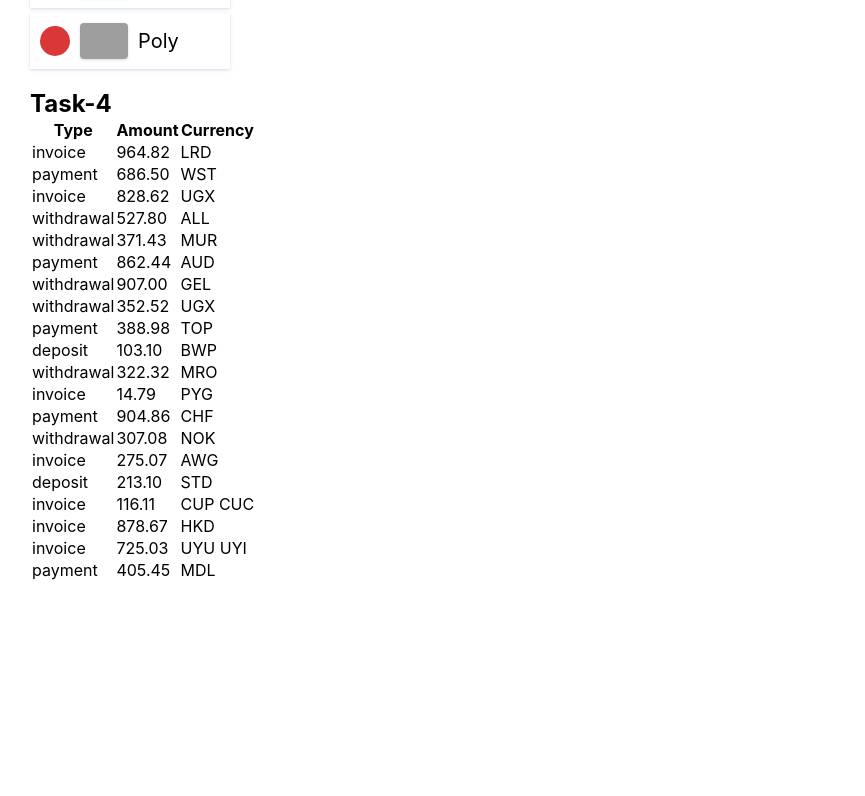
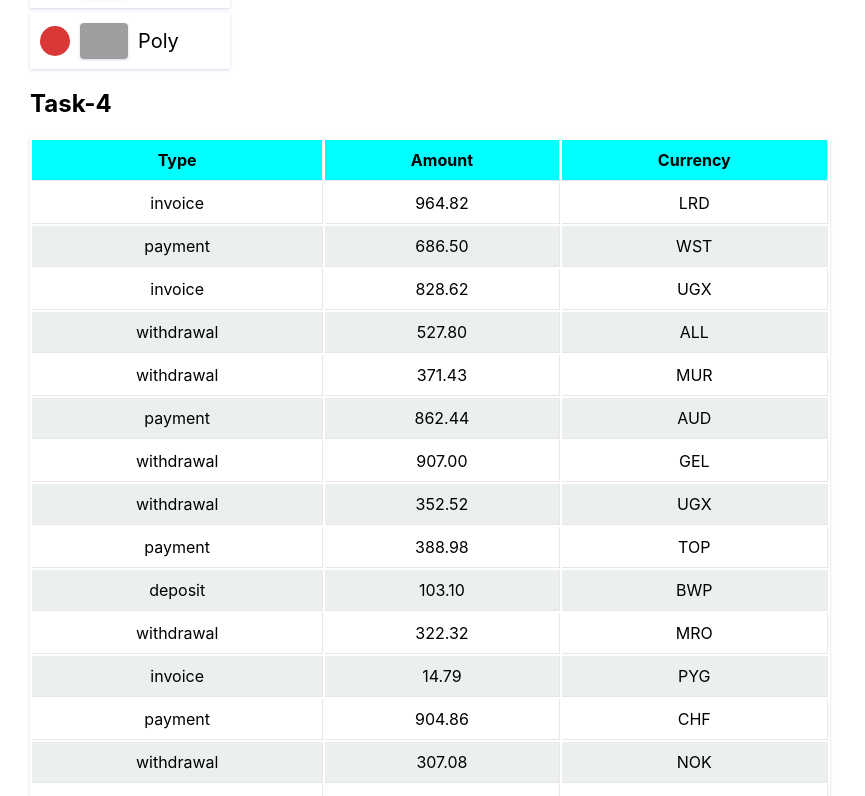
Before and after one commit to catherin-k/goit-react-hw-01-components, a React (Create React App) app: page / in a window 1280 px wide. Shown: the part 984-1780 px from the top of the page, without its empty margins (0-865 px from the left). Before the commit the page ends 1566 px from the top, so only its background shows below. Built offline with nearby package versions, Linux system fonts and the light colour scheme; grey boxes are pictures that could not be loaded.

Commit message:
add styles for task-4

```diff
--- a/src/components/task-4/TransactionHistory.js
+++ b/src/components/task-4/TransactionHistory.js
@@ -1,8 +1,9 @@
 import React from 'react';
 import PropTypes from 'prop-types';
+import s from './TransactionHistory.module.css';
 
 const TransactionHistory = ({ items }) => (
-  <table>
+  <table className={s.transactionHistory}>
     <thead>
       <tr>
         <th>Type</th>
--- /dev/null
+++ b/src/components/task-4/TransactionHistory.module.css
@@ -0,0 +1,19 @@
+.transactionHistory {
+  margin-top: 20px;
+  width: 800px;
+  text-align: center;
+  box-shadow: 0px 1px 3px 0px rgba(192, 205, 222, 0.75);
+}
+th {
+  background-color: aqua;
+}
+th,
+td {
+  border-style: solid;
+  border-width: 0 1px 1px 0;
+  border-color: rgb(235, 229, 229);
+  padding: 10px;
+}
+tbody tr:nth-child(2n) {
+  background-color: #ebeff0;
+}
```
